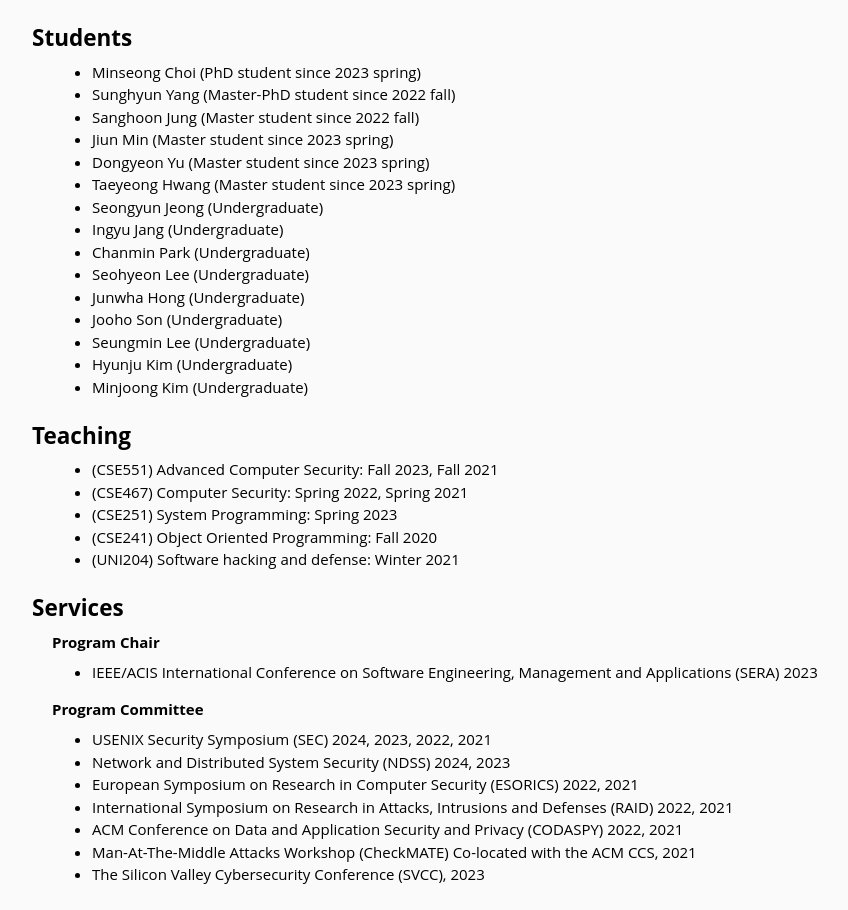
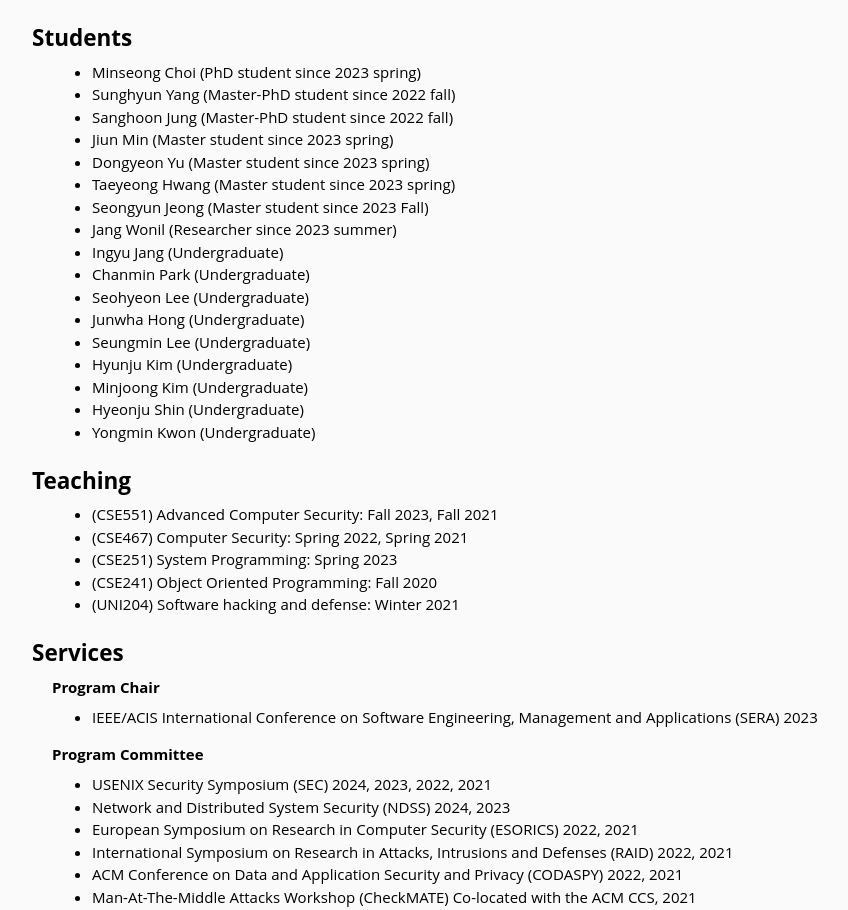
Before and after one commit to jys0710/jys0710.github.io, a plain HTML site: page index.html in a window 1280 px wide. Shown: the part 1594-2504 px from the top of the page, without its empty margins (96-944 px from the left). Drawn offline with Linux system fonts and the light colour scheme.

Commit message:
Update index.html

```diff
--- a/index.html
+++ b/index.html
@@ -227,19 +227,21 @@ Please feel free to contact me through <a href="mailto:ysjeon@unist.ac.kr" style
     <div class="post"> <ul>
 <li>Minseong Choi (PhD student since 2023 spring) </li>
 <li>Sunghyun Yang (Master-PhD student since 2022 fall) </li>
-<li>Sanghoon Jung (Master student since 2022 fall) </li>
+<li>Sanghoon Jung (Master-PhD student since 2022 fall) </li>
 <li>Jiun Min (Master student since 2023 spring) </li>
 <li>Dongyeon Yu (Master student since 2023 spring) </li>
 <li>Taeyeong Hwang (Master student since 2023 spring) </li>
-<li>Seongyun Jeong (Undergraduate) </li>
+<li>Seongyun Jeong (Master student since 2023 Fall) </li>
+<li>Jang Wonil (Researcher since 2023 summer) </li>
 <li>Ingyu Jang (Undergraduate) </li>
 <li>Chanmin Park (Undergraduate) </li>
 <li>Seohyeon Lee (Undergraduate) </li>
 <li>Junwha Hong (Undergraduate) </li>
-<li>Jooho Son (Undergraduate) </li>
 <li>Seungmin Lee (Undergraduate) </li>
 <li>Hyunju Kim (Undergraduate) </li>
 <li>Minjoong Kim (Undergraduate) </li>
+<li>Hyeonju Shin (Undergraduate) </li>
+<li>Yongmin Kwon (Undergraduate) </li>
 </ul> </div>
 </lo>
 
```
